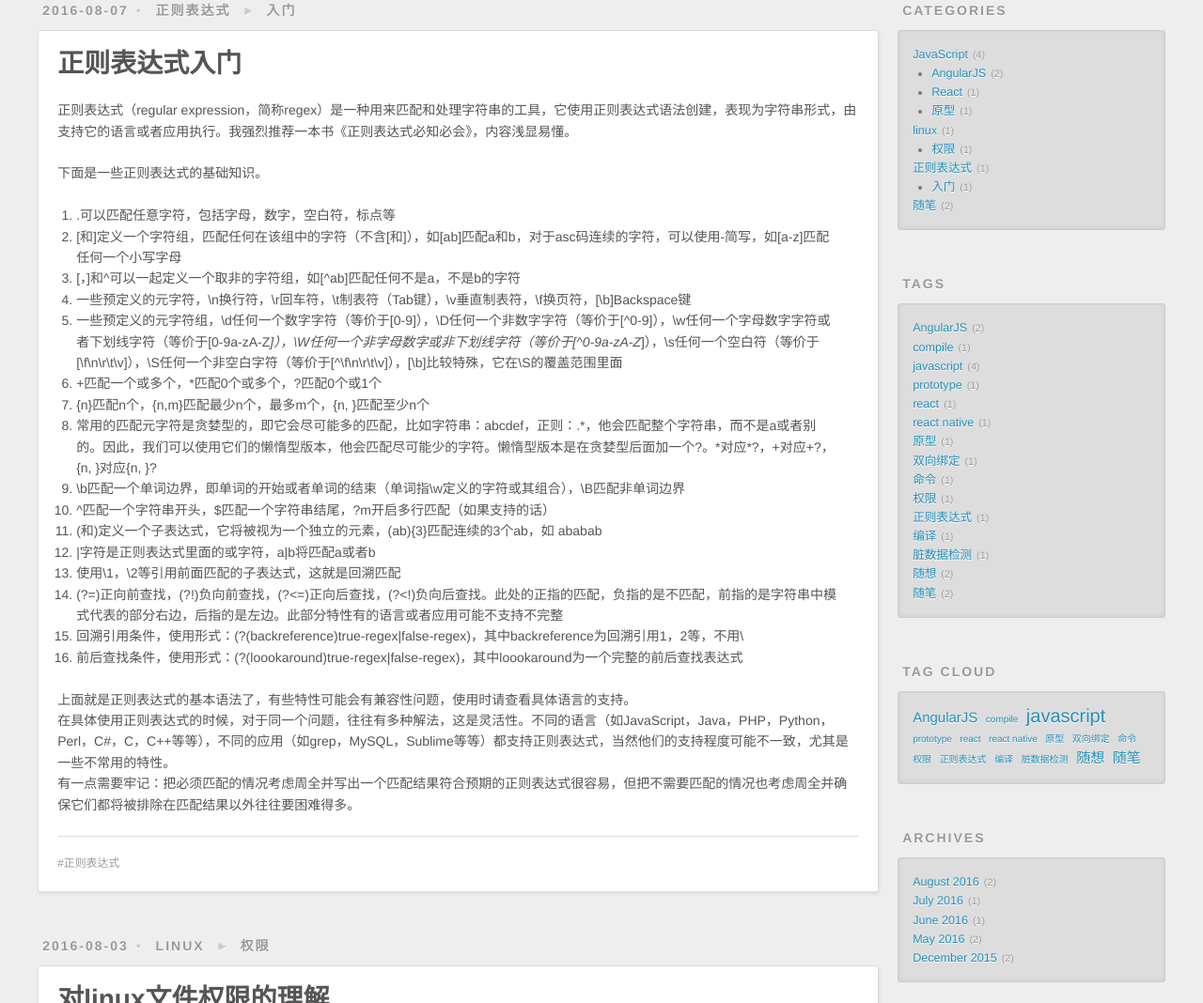
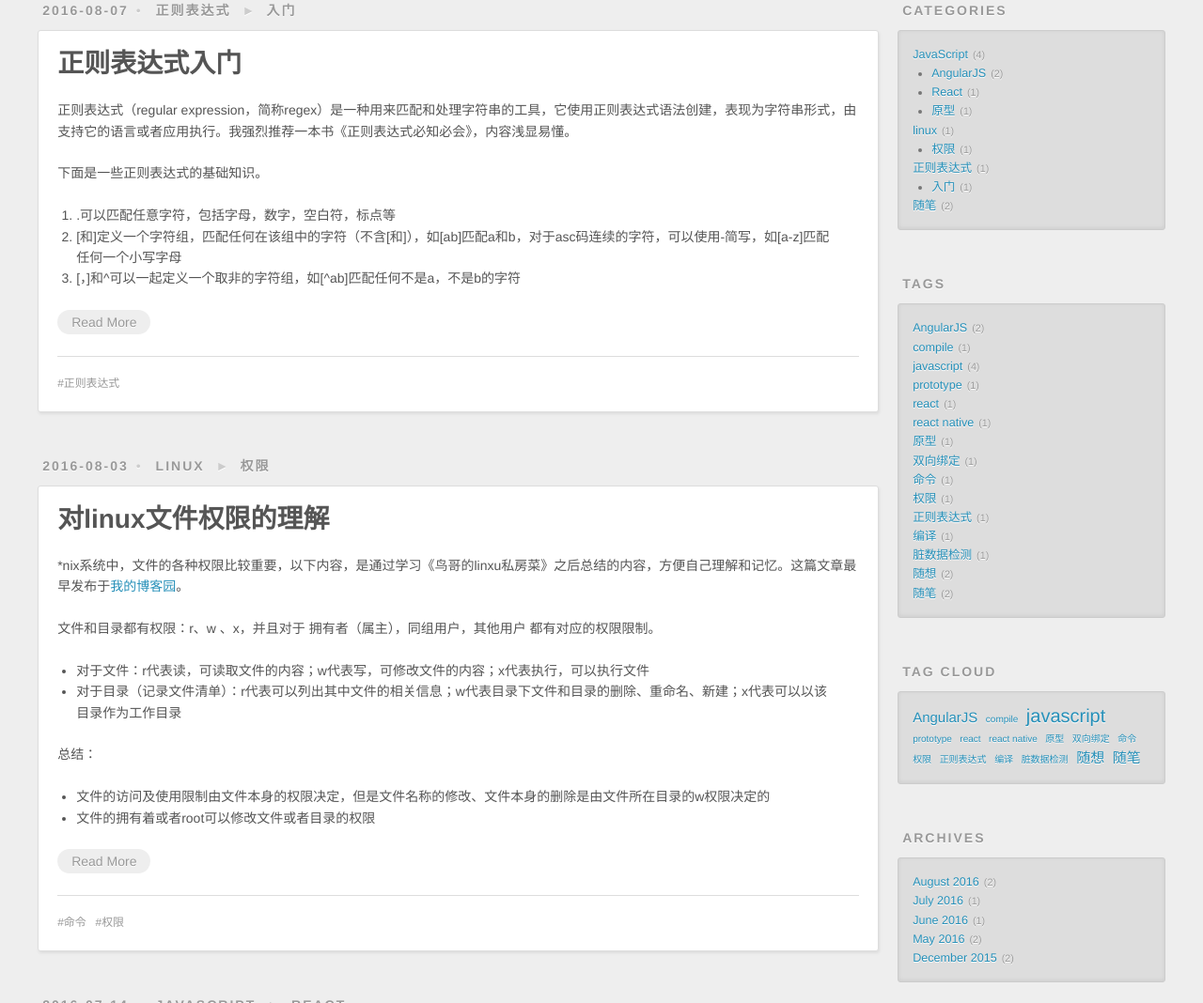
Before and after one commit to Gpia/gpia.github.io, a plain HTML site: page index.html in a window 1280 px wide. Shown: the part 347-1415 px from the top of the page at 94% size. Drawn offline with nearby package versions, Linux system fonts and the light colour scheme.

Commit message:
Site updated: 2016-08-07 17:21:57

```diff
--- a/index.html
+++ b/index.html
@@ -99,26 +99,16 @@
 <li>.可以匹配任意字符，包括字母，数字，空白符，标点等</li>
 <li>[和]定义一个字符组，匹配任何在该组中的字符（不含[和]），如[ab]匹配a和b，对于asc码连续的字符，可以使用-简写，如[a-z]匹配任何一个小写字母</li>
 <li>[，]和^可以一起定义一个取非的字符组，如[^ab]匹配任何不是a，不是b的字符</li>
-<li>一些预定义的元字符，\n换行符，\r回车符，\t制表符（Tab键），\v垂直制表符，\f换页符，[\b]Backspace键</li>
-<li>一些预定义的元字符组，\d任何一个数字字符（等价于[0-9]），\D任何一个非数字字符（等价于[^0-9]），\w任何一个字母数字字符或者下划线字符（等价于[0-9a-zA-Z<em>]），\W任何一个非字母数字或非下划线字符（等价于[^0-9a-zA-Z</em>]），\s任何一个空白符（等价于[\f\n\r\t\v]），\S任何一个非空白字符（等价于[^\f\n\r\t\v]），[\b]比较特殊，它在\S的覆盖范围里面</li>
-<li>+匹配一个或多个，*匹配0个或多个，?匹配0个或1个</li>
-<li>{n}匹配n个，{n,m}匹配最少n个，最多m个，{n, }匹配至少n个</li>
-<li>常用的匹配元字符是贪婪型的，即它会尽可能多的匹配，比如字符串：abcdef，正则：.*，他会匹配整个字符串，而不是a或者别的。因此，我们可以使用它们的懒惰型版本，他会匹配尽可能少的字符。懒惰型版本是在贪婪型后面加一个?。*对应*?，+对应+?，{n, }对应{n, }?</li>
-<li>\b匹配一个单词边界，即单词的开始或者单词的结束（单词指\w定义的字符或其组合），\B匹配非单词边界</li>
-<li>^匹配一个字符串开头，$匹配一个字符串结尾，?m开启多行匹配（如果支持的话）</li>
-<li>(和)定义一个子表达式，它将被视为一个独立的元素，(ab){3}匹配连续的3个ab，如 ababab</li>
-<li>|字符是正则表达式里面的或字符，a|b将匹配a或者b</li>
-<li>使用\1，\2等引用前面匹配的子表达式，这就是回溯匹配</li>
-<li>(?=)正向前查找，(?!)负向前查找，(?&lt;=)正向后查找，(?&lt;!)负向后查找。此处的正指的匹配，负指的是不匹配，前指的是字符串中模式代表的部分右边，后指的是左边。此部分特性有的语言或者应用可能不支持不完整</li>
-<li>回溯引用条件，使用形式：(?(backreference)true-regex|false-regex)，其中backreference为回溯引用1，2等，不用\</li>
-<li>前后查找条件，使用形式：(?(loookaround)true-regex|false-regex)，其中loookaround为一个完整的前后查找表达式</li>
 </ol>
-<p>上面就是正则表达式的基本语法了，有些特性可能会有兼容性问题，使用时请查看具体语言的支持。<br>在具体使用正则表达式的时候，对于同一个问题，往往有多种解法，这是灵活性。不同的语言（如JavaScript，Java，PHP，Python，Perl，C#，C，C++等等），不同的应用（如grep，MySQL，Sublime等等）都支持正则表达式，当然他们的支持程度可能不一致，尤其是一些不常用的特性。<br>有一点需要牢记：把必须匹配的情况考虑周全并写出一个匹配结果符合预期的正则表达式很容易，但把不需要匹配的情况也考虑周全并确保它们都将被排除在匹配结果以外往往要困难得多。</p>
+
+          <p class="article-more-link">
+            <a href="/2016/08/07/正则表达式入门/#more">Read More</a>
+          </p>
 
 
     </div>
     <footer class="article-footer">
-     <!-- <a data-url="http://lvu.me/2016/08/07/正则表达式入门/" data-id="cirkeerkf000d63s6cjlijtya" class="article-share-link">Share</a> -->
+     <!-- <a data-url="http://lvu.me/2016/08/07/正则表达式入门/" data-id="cirkeh12u000a6os6u5fwsphs" class="article-share-link">Share</a> -->
 
   <ul class="article-tag-list"><li class="article-tag-list-item"><a class="article-tag-list-link" href="/tags/正则表达式/">正则表达式</a></li></ul>
 
@@ -180,7 +170,7 @@
 
     </div>
     <footer class="article-footer">
-     <!-- <a data-url="http://lvu.me/2016/08/03/对linux文件权限的理解/" data-id="cirkeerk6000763s6fhnb12l1" class="article-share-link">Share</a> -->
+     <!-- <a data-url="http://lvu.me/2016/08/03/对linux文件权限的理解/" data-id="cirkeh12l00066os6ks5d9z2v" class="article-share-link">Share</a> -->
 
   <ul class="article-tag-list"><li class="article-tag-list-item"><a class="article-tag-list-link" href="/tags/命令/">命令</a></li><li class="article-tag-list-item"><a class="article-tag-list-link" href="/tags/权限/">权限</a></li></ul>
 
@@ -234,7 +224,7 @@
 
     </div>
     <footer class="article-footer">
-     <!-- <a data-url="http://lvu.me/2016/07/14/React-Native环境搭建/" data-id="cirkeerk3000563s6hte7y8pb" class="article-share-link">Share</a> -->
+     <!-- <a data-url="http://lvu.me/2016/07/14/React-Native环境搭建/" data-id="cirkeh12h00056os6941itiw4" class="article-share-link">Share</a> -->
 
   <ul class="article-tag-list"><li class="article-tag-list-item"><a class="article-tag-list-link" href="/tags/javascript/">javascript</a></li><li class="article-tag-list-item"><a class="article-tag-list-link" href="/tags/react/">react</a></li><li class="article-tag-list-item"><a class="article-tag-list-link" href="/tags/react-native/">react native</a></li></ul>
 
@@ -282,7 +272,7 @@
 
     </div>
     <footer class="article-footer">
-     <!-- <a data-url="http://lvu.me/2016/06/26/阳光正好/" data-id="cirkeerk9000963s6e0tq3zqf" class="article-share-link">Share</a> -->
+     <!-- <a data-url="http://lvu.me/2016/06/26/阳光正好/" data-id="cirkeh12x000b6os6tzkl29fg" class="article-share-link">Share</a> -->
 
   <ul class="article-tag-list"><li class="article-tag-list-item"><a class="article-tag-list-link" href="/tags/随想/">随想</a></li><li class="article-tag-list-item"><a class="article-tag-list-link" href="/tags/随笔/">随笔</a></li></ul>
 
@@ -336,7 +326,7 @@
 
     </div>
     <footer class="article-footer">
-     <!-- <a data-url="http://lvu.me/2016/05/28/AnglarJS-Tips/" data-id="cirkeerjf000063s6yfzotw9c" class="article-share-link">Share</a> -->
+     <!-- <a data-url="http://lvu.me/2016/05/28/AnglarJS-Tips/" data-id="cirkeh12900026os69itl4w0m" class="article-share-link">Share</a> -->
 
   <ul class="article-tag-list"><li class="article-tag-list-item"><a class="article-tag-list-link" href="/tags/AngularJS/">AngularJS</a></li><li class="article-tag-list-item"><a class="article-tag-list-link" href="/tags/javascript/">javascript</a></li><li class="article-tag-list-item"><a class="article-tag-list-link" href="/tags/双向绑定/">双向绑定</a></li><li class="article-tag-list-item"><a class="article-tag-list-link" href="/tags/脏数据检测/">脏数据检测</a></li></ul>
 
```
Also changed, not shown: 2015/12/13/angular-compile/index.html (+1 -1 lines), 2015/12/15/JavaScript原型/index.html (+1 -1 lines), 2016/05/23/随想2016-05-23/index.html (+1 -1 lines), 2016/05/28/AnglarJS-Tips/index.html (+1 -1 lines), 2016/06/26/阳光正好/index.html (+1 -1 lines), 2016/07/14/React-Native环境搭建/index.html (+1 -1 lines), 2016/08/03/对linux文件权限的理解/index.html (+1 -1 lines), 2016/08/07/正则表达式入门/index.html (+5 -2 lines), about/index.html (+1 -1 lines), atom.xml (+15 -7 lines), page/2/index.html (+3 -3 lines), sitemap.xml (+9 -9 lines).
